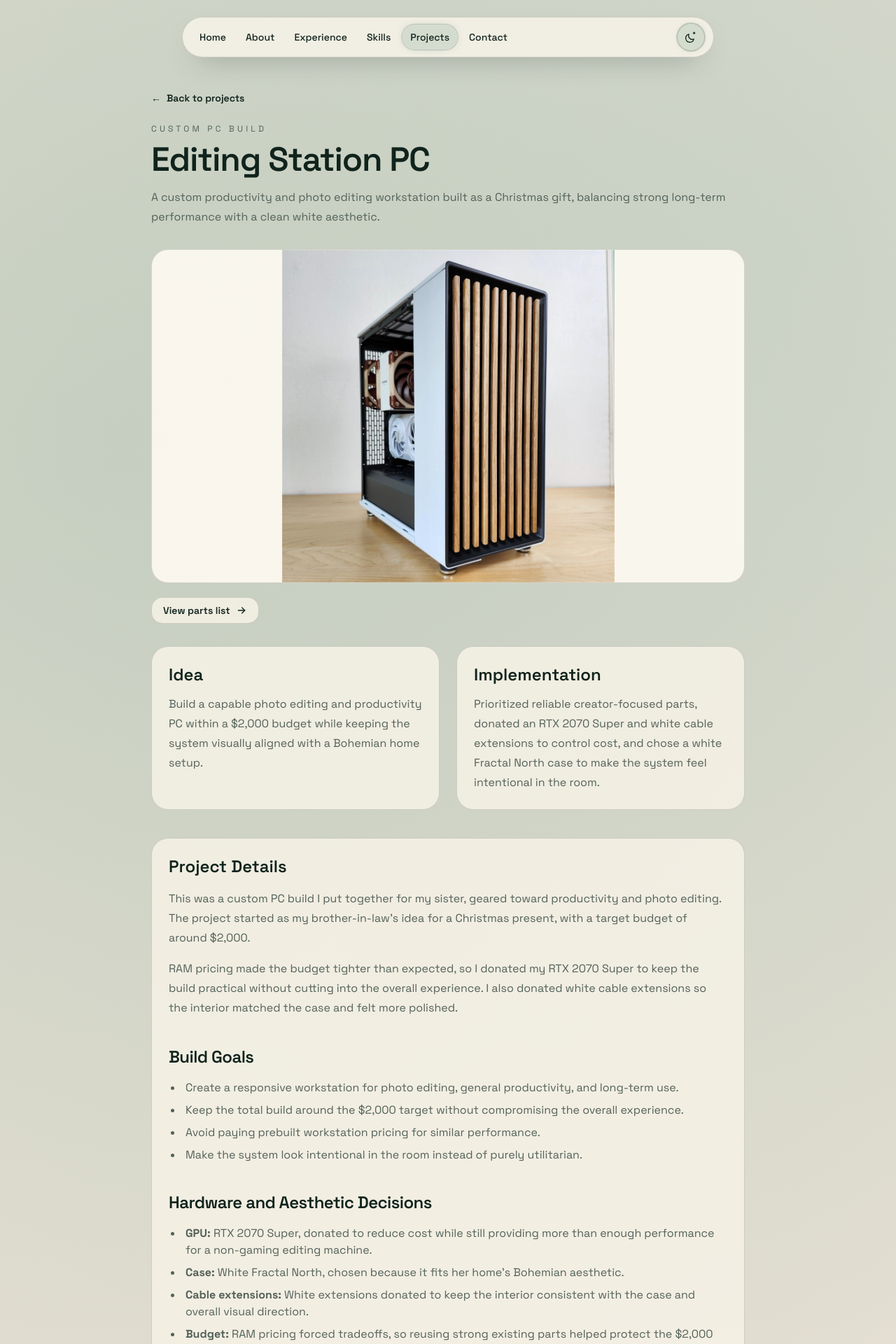
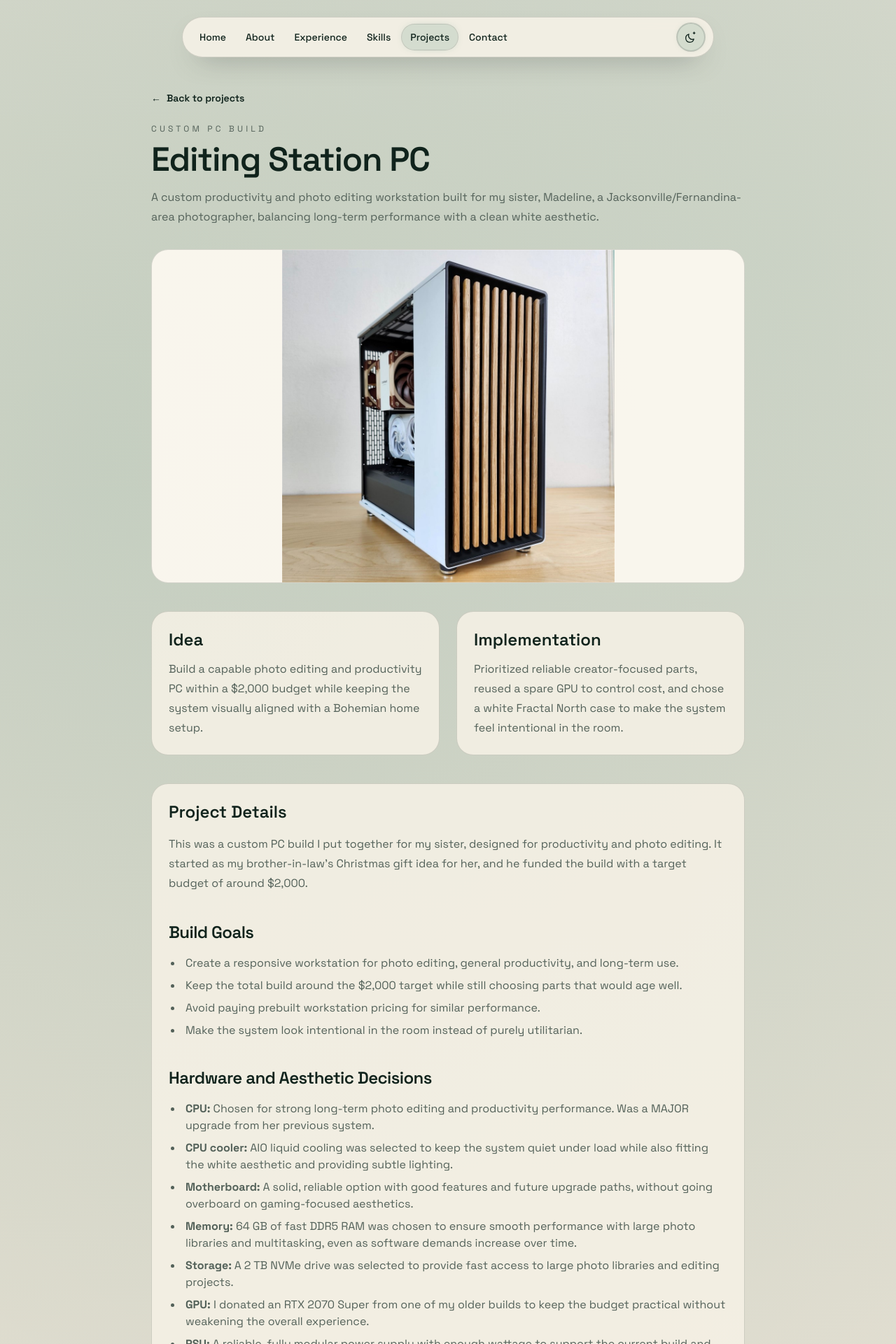
Before and after one commit to RickySerrano904/RickySerrano.dev, a Next.js app: page /projects/editing-station-pc in a window 1280 px wide. Shown: the top 1920 px of the page at 70% size. Built offline with nearby package versions, Linux system fonts and the light colour scheme.

Commit message:
content(projects): add build details to the photo PC project

```diff
--- a/app/projects/editing-station-pc/page.mdx
+++ b/app/projects/editing-station-pc/page.mdx
@@ -9,32 +9,35 @@ export const metadata = {
 <ProjectCaseStudyLayout
   eyebrow="Custom PC Build"
   title="Editing Station PC"
-  summary="A custom productivity and photo editing workstation built as a Christmas gift, balancing strong long-term performance with a clean white aesthetic."
+  summary="A custom productivity and photo editing workstation built for my sister, Madeline, a Jacksonville/Fernandina-area photographer, balancing long-term performance with a clean white aesthetic."
   problem="Build a capable photo editing and productivity PC within a $2,000 budget while keeping the system visually aligned with a Bohemian home setup."
-  solution="Prioritized reliable creator-focused parts, donated an RTX 2070 Super and white cable extensions to control cost, and chose a white Fractal North case to make the system feel intentional in the room."
+  solution="Prioritized reliable creator-focused parts, reused a spare GPU to control cost, and chose a white Fractal North case to make the system feel intentional in the room."
   imageSrc="/projects/editing-station-pc/editing-station-photo.jpg"
   imageAlt="Photo of the Editing Station PC build"
-  projectUrl="https://pcpartpicker.com/user/rickyserrano787/saved/#view=ZPWzFT"
-  projectUrlLabel="View parts list"
 >
 
-This was a custom PC build I put together for my sister, geared toward productivity and photo editing. The project started as my brother-in-law's idea for a Christmas present, with a target budget of around $2,000.
-
-RAM pricing made the budget tighter than expected, so I donated my RTX 2070 Super to keep the build practical without cutting into the overall experience. I also donated white cable extensions so the interior matched the case and felt more polished.
+This was a custom PC build I put together for my sister, designed for productivity and photo editing. It started as my brother-in-law's Christmas gift idea for her, and he funded the build with a target budget of around $2,000.
 
 ## Build Goals
 
 - Create a responsive workstation for photo editing, general productivity, and long-term use.
-- Keep the total build around the $2,000 target without compromising the overall experience.
+- Keep the total build around the $2,000 target while still choosing parts that would age well.
 - Avoid paying prebuilt workstation pricing for similar performance.
 - Make the system look intentional in the room instead of purely utilitarian.
 
 ## Hardware and Aesthetic Decisions
 
-- **GPU:** RTX 2070 Super, donated to reduce cost while still providing more than enough performance for a non-gaming editing machine.
-- **Case:** White Fractal North, chosen because it fits her home's Bohemian aesthetic.
-- **Cable extensions:** White extensions donated to keep the interior consistent with the case and overall visual direction.
-- **Budget:** RAM pricing forced tradeoffs, so reusing strong existing parts helped protect the $2,000 target.
+- **CPU:** Chosen for strong long-term photo editing and productivity performance. Was a MAJOR upgrade from her previous system.
+- **CPU cooler:** AIO liquid cooling was selected to keep the system quiet under load while also fitting the white aesthetic and providing subtle lighting.
+- **Motherboard:** A solid, reliable option with good features and future upgrade paths, without going overboard on gaming-focused aesthetics.
+- **Memory:** 64 GB of fast DDR5 RAM was chosen to ensure smooth performance with large photo libraries and multitasking, even as software demands increase over time.
+- **Storage:** A 2 TB NVMe drive was selected to provide fast access to large photo libraries and editing projects.
+- **GPU:** I donated an RTX 2070 Super from one of my older builds to keep the budget practical without weakening the overall experience.
+- **PSU:** A reliable, fully modular power supply with enough wattage to support the current build and potential future upgrades.
+- **Fans:** Additional case fans were added to ensure good airflow and cooling performance while maintaining a low noise level.
+- **Case:** White Fractal North, chosen because it fit her home's bohemian aesthetic.
+- **Cable extensions:** White sleeved extensions added so the interior matched the case and felt more finished.
+- **Budget:** Being able to reuse a GPU helped stay around the $2,000 target while still leaving room for strong core components.
 
 ## Parts List
 
```
